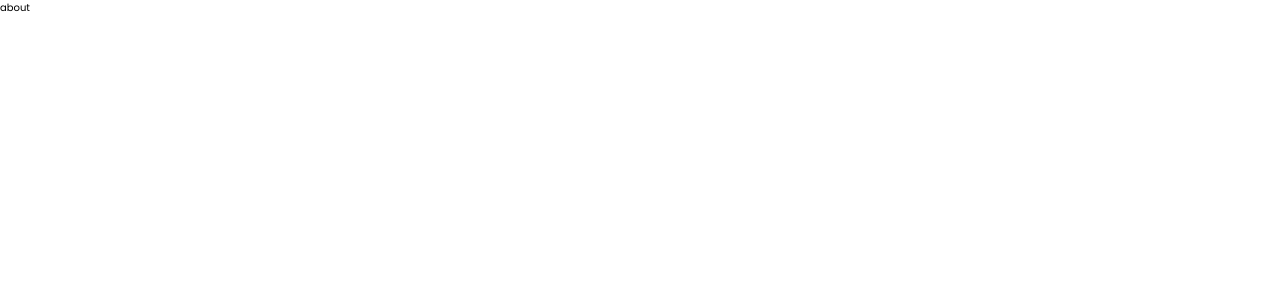
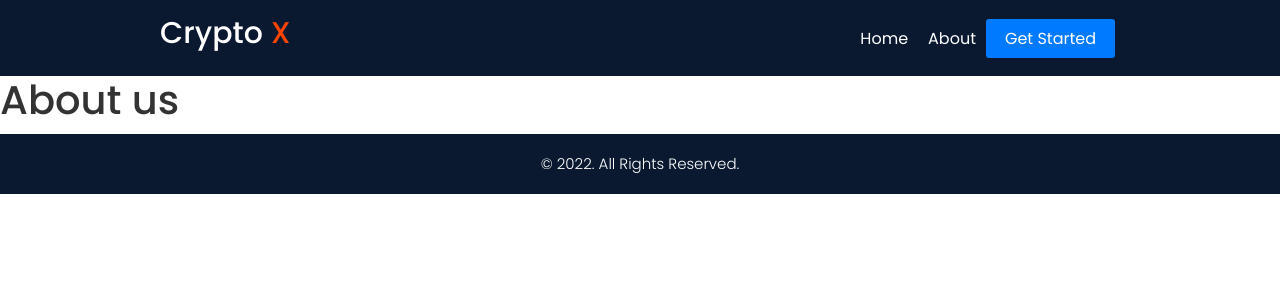
Before and after one commit to kevinandris/Crypto_app, a Next.js app: page /about in a window 1280 px wide. Shown: the top 300 px of the page. Built offline with nearby package versions, Linux system fonts and the light colour scheme.

Commit message:
added the Header.js and Footer.js in the Layout.js so every page has its Header and footer, and passed this layout.js in index.js

```diff
--- a/components/Footer.js
+++ b/components/Footer.js
@@ -1,7 +1,11 @@
 import React from "react";
 
 const Footer = () => {
-  return <div>Footer</div>;
+    return (
+        <footer>
+        <p>&copy; 2022. All Rights Reserved.</p>
+        </footer>
+    );
 };
 
 export default Footer;
--- a/components/Layout.js
+++ b/components/Layout.js
@@ -0,0 +1,14 @@
+import Footer from "./Footer";
+import Header from "./Header";
+
+const Layout = ({ children }) => {
+    return (
+        <>
+            <Header />
+                {children}
+            <Footer />
+        </>
+    )
+};
+
+export default Layout;
--- a/pages/about.js
+++ b/pages/about.js
@@ -1,5 +1,11 @@
+import Layout from "@/components/Layout";
+
 const about = () => {
-  return <div>about</div>;
+  return (
+    <Layout>
+      <h1>About us</h1>
+    </Layout>
+  );
 };
 
 export default about;
--- a/pages/index.js
+++ b/pages/index.js
@@ -1,6 +1,8 @@
 import Head from "next/head";
 import { Inter } from "next/font/google";
 import Header from "@/components/Header";
+import Footer from "@/components/Footer";
+import Layout from "@/components/Layout";
 
 const inter = Inter({ subsets: ["latin"] });
 
@@ -15,7 +17,9 @@
       </Head>
 
       <main>
-        <Header />
+        <Layout>
+          Hello World
+        </Layout>
       </main>
     </div>
   );
```
